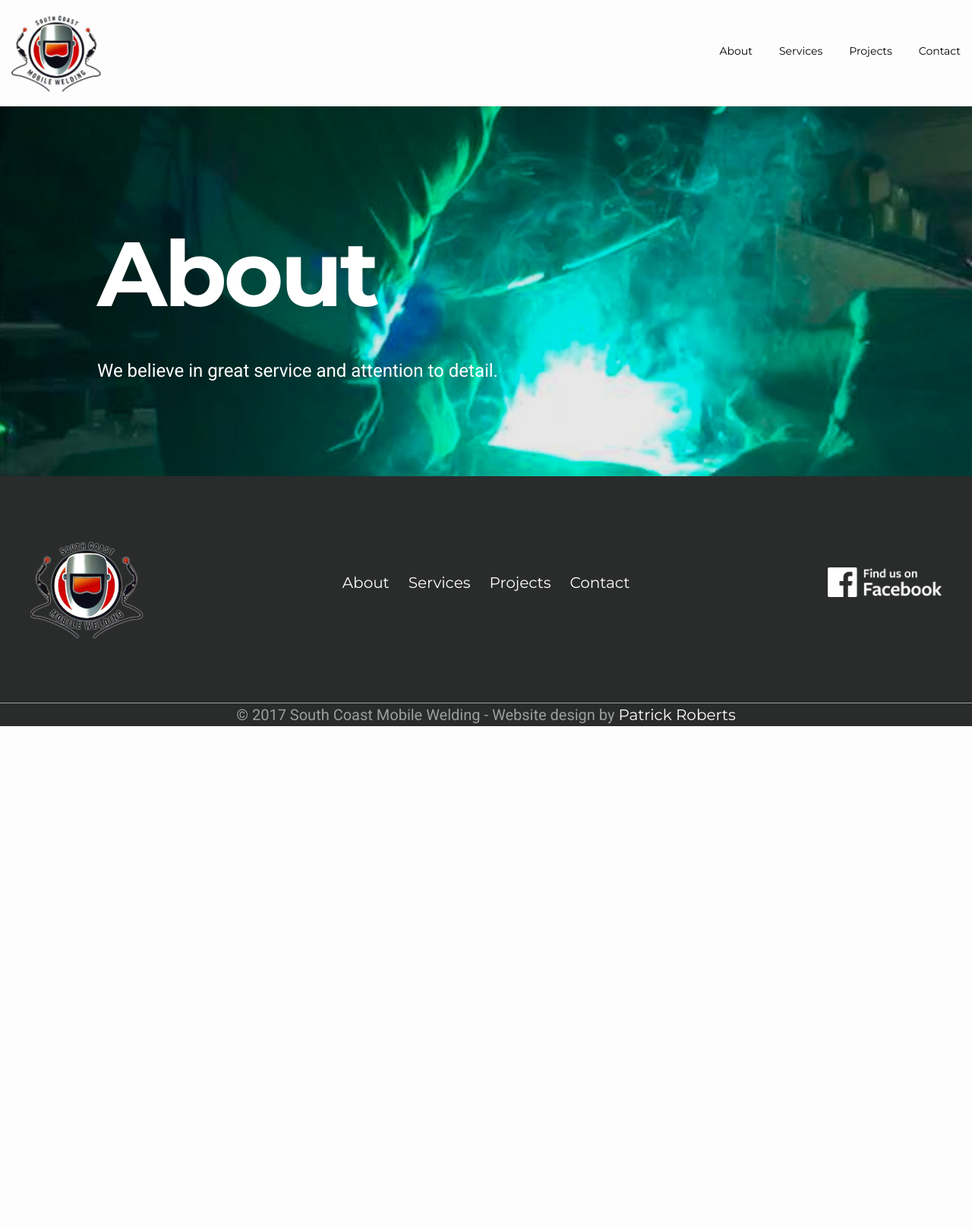
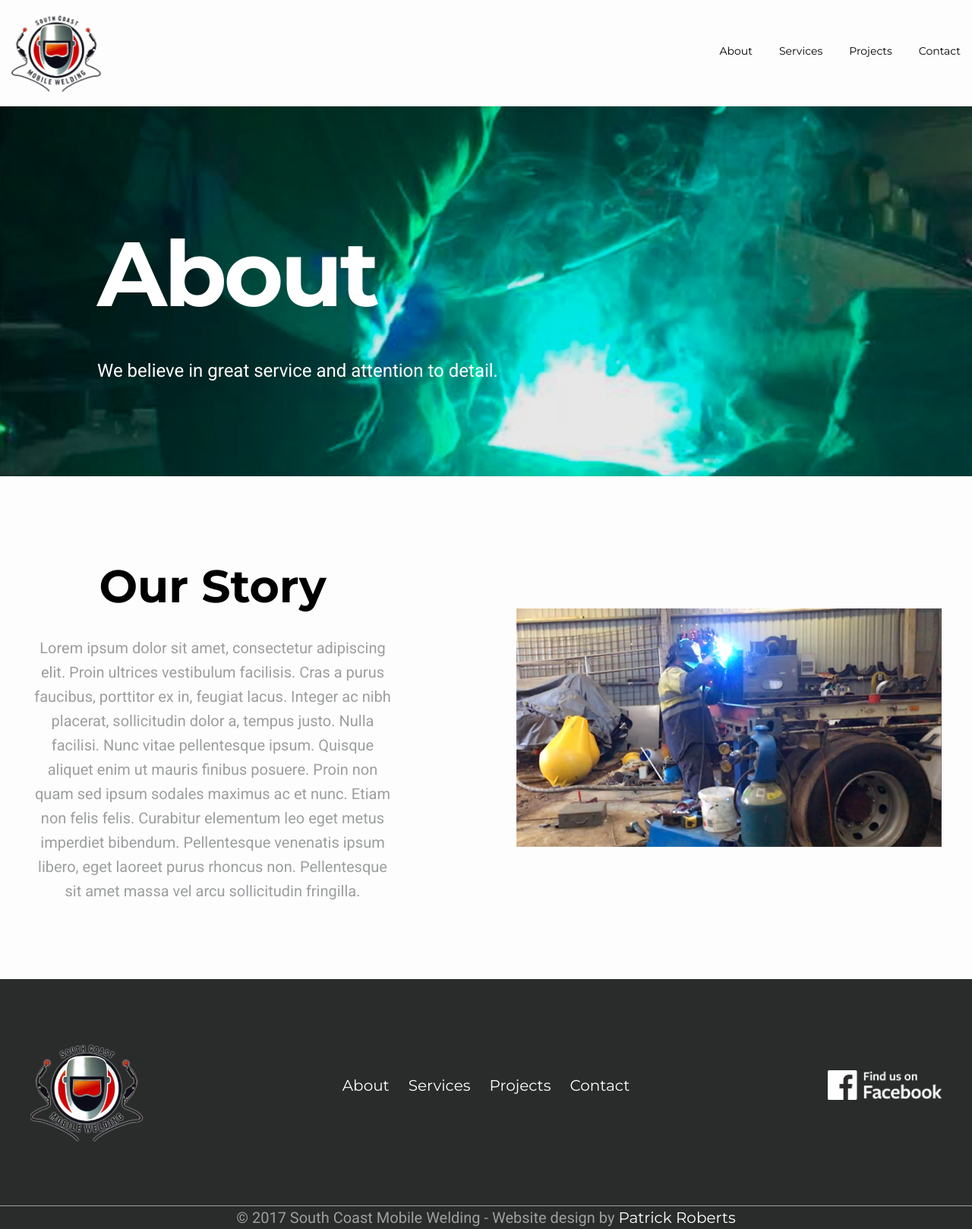
Before and after one commit to PatrickRoberts93/SCMW, a Jekyll site: the page built from about.html, in a window 1280 px wide. Shown: the whole page at 76% size. Built offline with Jekyll 4.4.1, drawn with Linux system fonts in a browser that asks for light colours; before the commit the page ends 956 px from its top, so only the background shows below that.

Commit message:
resolves #24 - added about page

```diff
--- /dev/null
+++ b/_sass/pages/_about.scss
@@ -0,0 +1,43 @@
+.about-container {
+    max-width: 1400px;
+    margin: 0 auto;
+    overflow: hidden;
+    padding: 5em 2em;
+    position: relative;
+}
+
+.about-text {
+    width: 40%;
+    float: left;
+    text-align: center;
+
+    h3 {
+        font-size: 3em;
+        margin: 0 0 20px;
+    }
+
+    p {
+        line-height: 1.6em;
+    }
+}
+
+#about-img {
+    width: 50%;
+    position: absolute;
+    left: 50%;
+    top: 50%;
+    transform: translateY(-50%);
+    padding: 2em;
+}
+@media only screen and (max-width: 1000px) {
+    .about-text {
+        width: 100%;
+        margin: 0 0 20px;
+    }
+
+    #about-img {
+        width: 100%;
+        position: static;
+        transform: none;
+    }
+}
--- a/about.html
+++ b/about.html
@@ -8,3 +8,17 @@ layout: default
         <p>We believe in great service and attention to detail.</p>
     </div>
 </div>
+
+<div class="about-container">
+  <div class="about">
+
+  </div>
+<div class="about-text">
+<h3>Our Story</h3>
+<p>Lorem ipsum dolor sit amet, consectetur adipiscing elit. Proin ultrices vestibulum facilisis. Cras a purus faucibus, porttitor ex in, feugiat lacus. Integer ac nibh placerat, sollicitudin dolor a, tempus justo. Nulla facilisi. Nunc vitae pellentesque ipsum. Quisque aliquet enim ut mauris finibus posuere.
+Proin non quam sed ipsum sodales maximus ac et nunc. Etiam non felis felis. Curabitur elementum leo eget metus imperdiet bibendum. Pellentesque venenatis ipsum libero, eget laoreet purus rhoncus non. Pellentesque sit amet massa vel arcu sollicitudin fringilla.</p>
+</div>
+<img id="about-img" src="/img/nathan.png" alt="">
+<div style="clear:both"></div>
+</div>
+</div>
--- a/css/main.scss
+++ b/css/main.scss
@@ -37,5 +37,6 @@ $grey-color-dark:  darken($grey-color, 45%);
         "layouts/services",
         "layouts/projects",
         "layouts/footer",
-        "pages/index"
+        "pages/index",
+        "pages/about"
 ;
```
Also changed, not shown: img/nathan.png (added).
